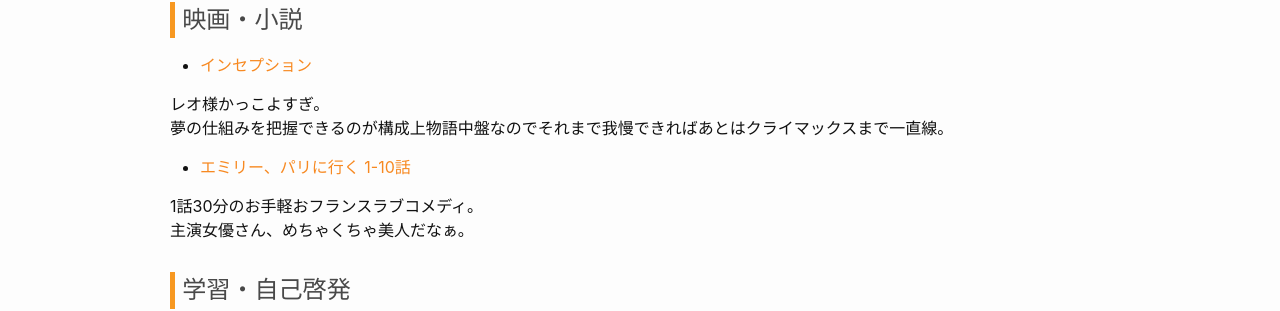
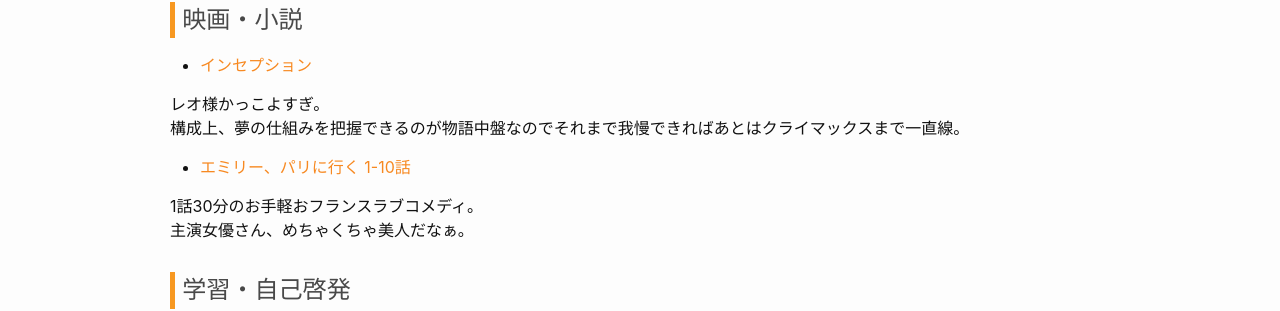
Before and after one commit to ryoo14/blog_ryoo_cc, a Jekyll site: the page built from _posts/2020-10-31-monthly_contents.md, in a window 1280 px wide. Shown: the part 595-906 px from the top of the page. Built offline with Jekyll 4.4.1, drawn with Linux system fonts in a browser that asks for light colours.

```diff
--- a/_posts/2020-10-31-monthly_contents.md
+++ b/_posts/2020-10-31-monthly_contents.md
@@ -19,14 +19,14 @@ categories: monthly_contents
 - [ヴァイオレットエヴァーガーデン 9-10話](https://www.netflix.com/title/80182123?s=i&trkid=0)
 
 1話を観たのはいつだったか、いまだに全部消化できてない。
-エピソードがいちいち秀逸だから観るのに時間かかるんだ...11月中には観たい。
+エピソードがいちいち秀逸だから観るのに時間かかるんだ…11月中には観たい。
 
 
 ## 映画・小説
 - [インセプション](https://www.netflix.com/title/70131314?s=i&trkid=255824129)
 
 レオ様かっこよすぎ。
-夢の仕組みを把握できるのが構成上物語中盤なのでそれまで我慢できればあとはクライマックスまで一直線。
+構成上、夢の仕組みを把握できるのが物語中盤なのでそれまで我慢できればあとはクライマックスまで一直線。
 
 - [エミリー、パリに行く 1-10話](https://www.netflix.com/title/81037371?s=i&trkid=255824129)
 
```
